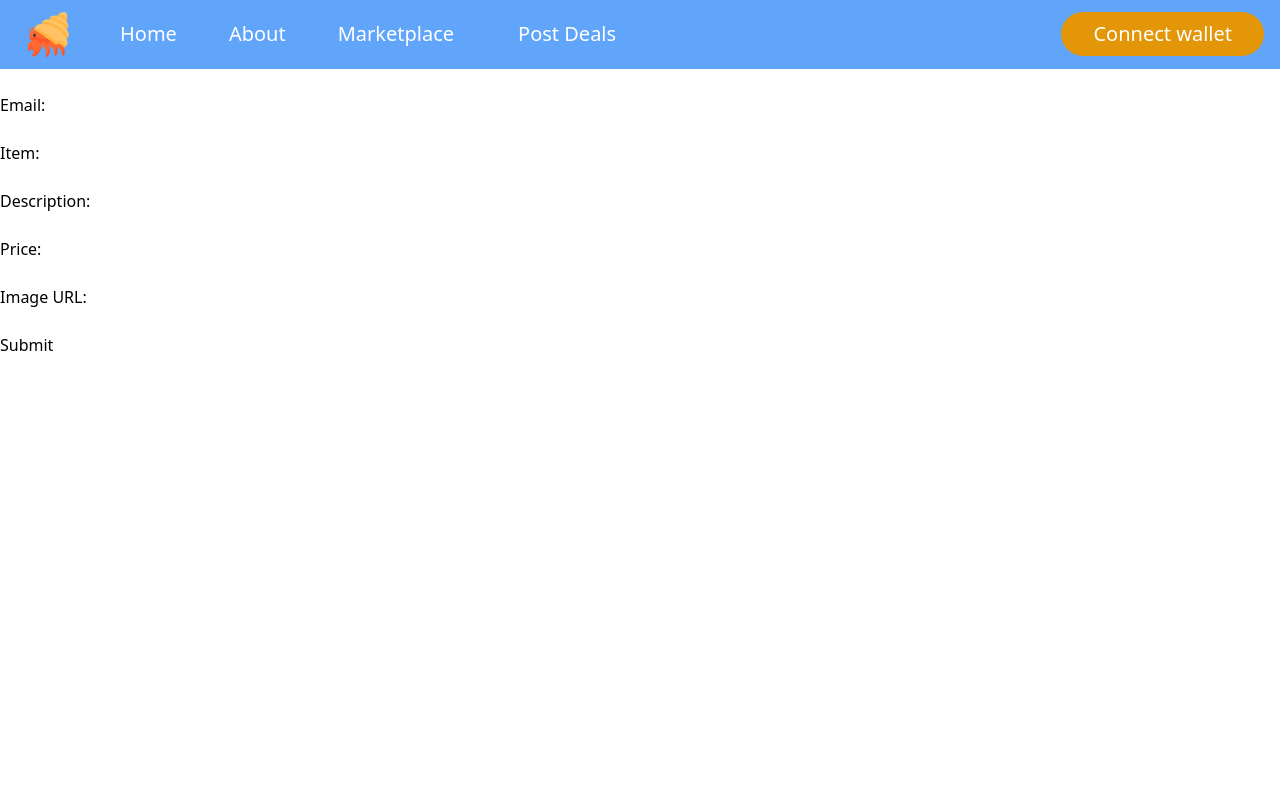
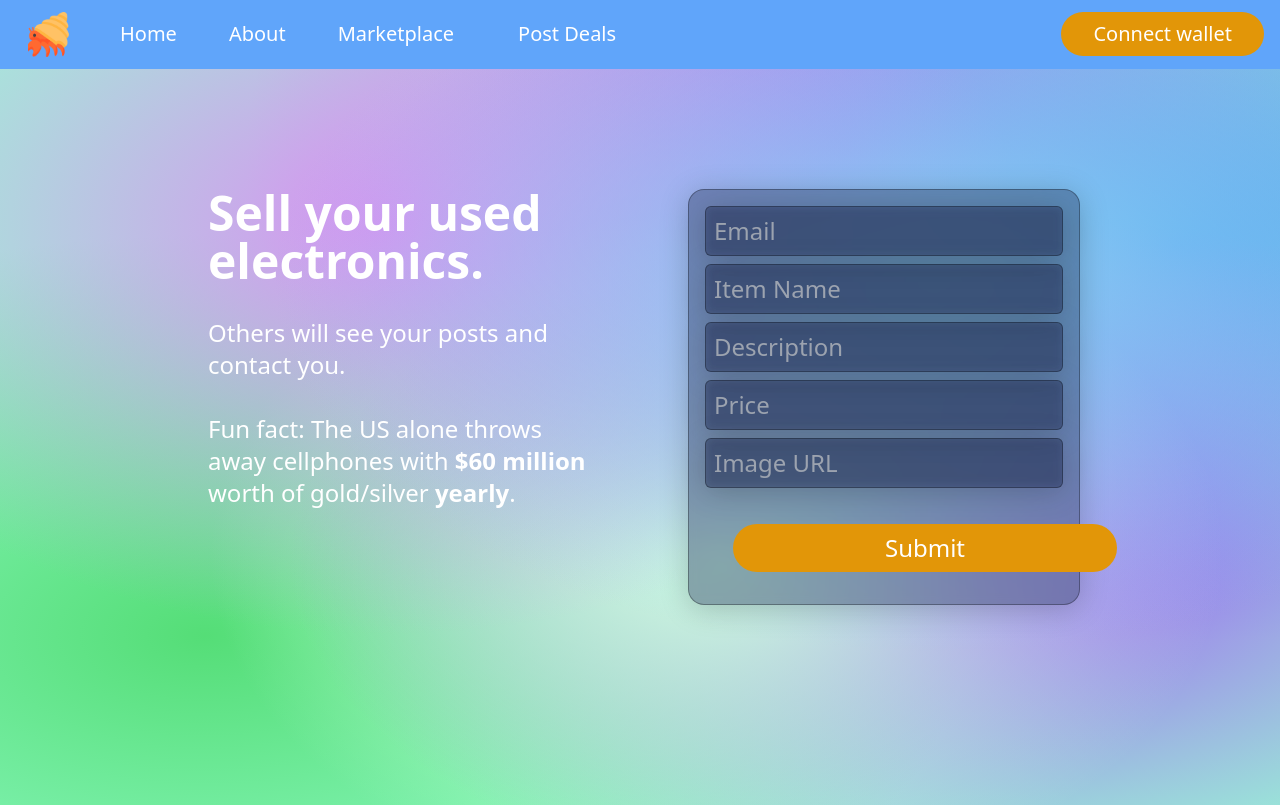
Before and after one commit to Dissonant101/hermitrade, a React (Vite) app in the folder client/: page /post in a window 1280 px wide. Built offline with nearby package versions, Linux system fonts and the light colour scheme.

Commit message:
Update post deal page

```diff
--- a/client/src/components/PostDeal.tsx
+++ b/client/src/components/PostDeal.tsx
@@ -9,7 +9,7 @@ interface FormData {
 	url: string;
 }
 
-const PostDeal = () => {
+const DealForm = () => {
 	const [formData, setFormData] = useState({
 		email: "",
 		item: "",
@@ -18,57 +18,16 @@ const PostDeal = () => {
 		url: "",
 	} as FormData);
 	const { postDeals } = useContext(HermitradeContext);
+
 	return (
 		<div>
-      <br />
-      <label htmlFor="email">Email:</label>
-      <br />
-      <input
-        type="email"
-        id="email"
-        name="email"
-        onChange={(e) => setFormData({ ...formData, email: e.target.value })}
-      />
-      <br />
-      <label htmlFor="item">Item:</label>
-      <br />
-      <input
-        type="text"
-        id="item"
-        name="item"
-        onChange={(e) => setFormData({ ...formData, item: e.target.value })}
-      />
-      <br />
-      <label htmlFor="description">Description:</label>
-      <br />
-      <input
-        type="text"
-        id="description"
-        name="description"
-        onChange={(e) =>
-          setFormData({ ...formData, description: e.target.value })
-        }
-      />
-      <br />
-      <label htmlFor="price">Price:</label>
-      <br />
-      <input
-        type="text"
-        id="price"
-        name="price"
-        onChange={(e) => setFormData({ ...formData, price: e.target.value })}
-      />
-      <br />
-      <label htmlFor="imageurl">Image URL:</label>
-      <br />
-      <input
-        type="text"
-        id="imageurl"
-        name="imageurl"
-        onChange={(e) => setFormData({ ...formData, url: e.target.value })}
-      />
-      <br />
-      <button
+			<div className="rounded-lg post-deals-container">
+				<input type="text" placeholder="Email" className="post-deals-input" onChange={(e) => setFormData({ ...formData, email: e.target.value })} />
+				<input type="text" placeholder="Item Name" className="post-deals-input" onChange={(e) => setFormData({ ...formData, item: e.target.value })} />
+				<input type="text" placeholder="Description" className="post-deals-input" onChange={(e) => setFormData({ ...formData, description: e.target.value })} />
+				<input type="number" placeholder="Price" className="post-deals-input" step="0.01" onChange={(e) => setFormData({ ...formData, price: e.target.value })} />
+				<input type="text" placeholder="Image URL" className="post-deals-input" onChange={(e) => setFormData({ ...formData, url: e.target.value })} />
+				<button className="rounded-full py-2 m-8 w-96 bg-[#e29608]"
 					onClick={() =>
 						postDeals(
 							formData.email,
@@ -77,13 +36,31 @@ const PostDeal = () => {
 							formData.price,
 							formData.url
 						)
-        }
-      >
+					}>
 					Submit
 				</button>
 				<br />
+			</div >
 		</div>
 	);
 };
 
+const PostDeal = () => {
+	return (
+		<div>
+			<div className="p-48 sm:p-10 text-white post-deals-bg">
+				<div className="mx-40 mt-20 mb-40 grid grid-cols-2 text-2xl">
+					<div className="pr-12 pl-2">
+						<h1 className="text-5xl font-semibold">Sell your used electronics.</h1><br />
+						<p className="">Others will see your posts and contact you.</p><br />
+						<p>Fun fact: The US alone throws away cellphones with <b>$60 million</b> worth of gold/silver <b>yearly</b>.</p>
+					</div>
+					<div className="pl-12">
+						<DealForm />
+					</div>
+				</div>
+			</div></div>
+	)
+};
+
 export default PostDeal;
--- a/client/src/index.css
+++ b/client/src/index.css
@@ -25,3 +25,36 @@
         radial-gradient(at 4% 8%, hsla(278, 91%, 61%, 1) 0px, transparent 50%),
         radial-gradient(at 25% 62%, hsla(42, 59%, 62%, 1) 0px, transparent 50%);
 }
+
+.post-deals-bg {
+    background-color: #99ffd3;
+    background-image:
+        radial-gradient(at 73% 29%, hsla(201, 82%, 75%, 1) 0px, transparent 50%),
+        radial-gradient(at 30% 21%, hsla(283, 76%, 76%, 1) 0px, transparent 50%),
+        radial-gradient(at 56% 66%, hsla(139, 100%, 91%, 1) 0px, transparent 50%),
+        radial-gradient(at 77% 67%, hsla(267, 86%, 66%, 1) 0px, transparent 50%),
+        radial-gradient(at 16% 77%, hsla(135, 67%, 60%, 1) 0px, transparent 50%),
+        radial-gradient(at 92% 24%, hsla(210, 84%, 61%, 1) 0px, transparent 50%),
+        radial-gradient(at 66% 11%, hsla(295, 84%, 65%, 1) 0px, transparent 50%);
+}
+
+.post-deals-input {
+    background: rgb(39, 51, 89, 0.4);
+    border-radius: 16px;
+    box-shadow: 0 4px 30px rgba(0, 0, 0, 0.2);
+    backdrop-filter: blur(5px);
+    -webkit-backdrop-filter: blur(5px);
+    border: 1px solid rgba(0, 0, 0, 0.3);
+
+    @apply rounded-md p-2 m-1 w-full
+}
+
+.post-deals-container {
+    background: rgb(39, 51, 89, 0.4);
+    border-radius: 16px;
+    box-shadow: 0 4px 30px rgba(0, 0, 0, 0.2);
+    backdrop-filter: blur(5px);
+    -webkit-backdrop-filter: blur(5px);
+    border: 1px solid rgba(0, 0, 0, 0.3);
+    @apply pl-3 pr-5 pt-3
+}
```
Lines whose indentation alone changed are shown as unchanged.
